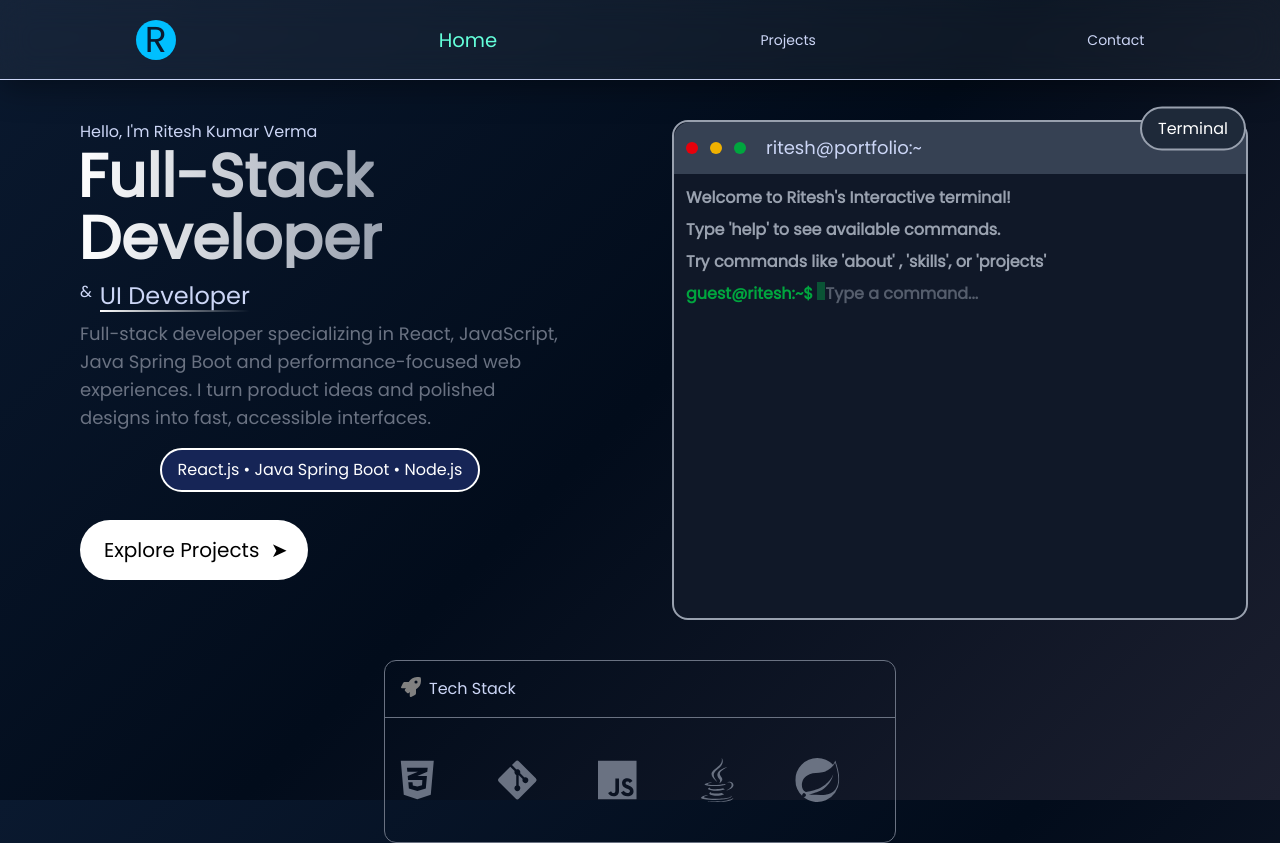
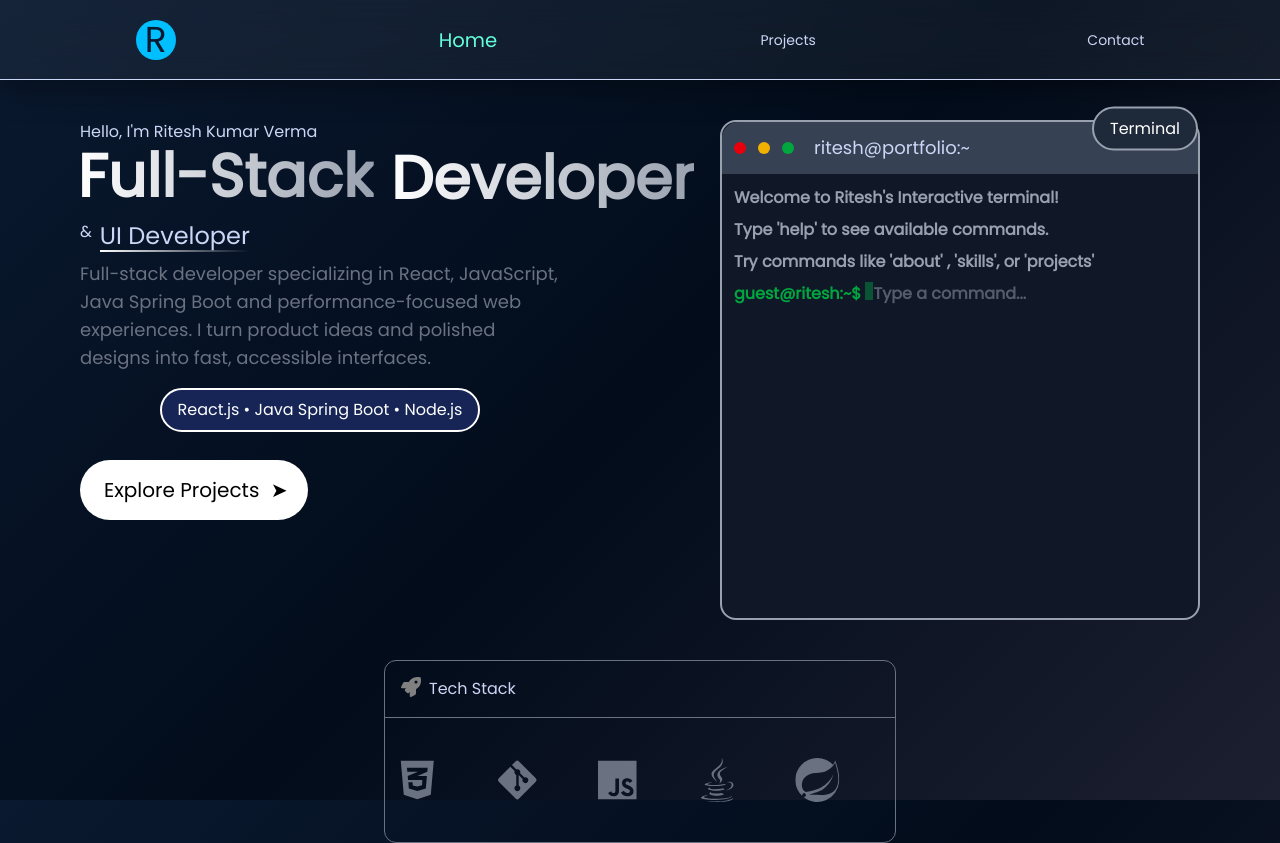
Before and after one commit to Ritesh-Kumar-Verma/myPortfolio, a React (Vite) app: page /myPortfolio/home in a window 1280 px wide. Built offline with nearby package versions, Linux system fonts and the light colour scheme.

Commit message:
fixed word breaking issue in title

```diff
--- a/src/Components/Home.jsx
+++ b/src/Components/Home.jsx
@@ -128,9 +128,9 @@ const Home = () => {
             >
             ✨
             </motion.span> */}
-            <div className="w-full"> Hello, I'm Ritesh Kumar Verma</div>
+            <div className="w-full "> Hello, I'm Ritesh Kumar Verma</div>
 
-            <div className="w-full text-3xl lg:text-6xl ">
+            <div className="w-full text-3xl lg:text-6xl whitespace-nowrap">
               <motion.span
                 initial={{}}
                 animate={{ x: [0, -4, 0], y: [0, -10, 0] }}
@@ -204,9 +204,9 @@ const Home = () => {
         </div>
 
         {/* Terminal div  */}
-        <div className="flex justify-center w-9/10  ">
-          <div className="border-2 border-gray-400 flex flex-col h-[500px] rounded-2xl w-full  bg-gray-900 mb-10 ">
-            <div className="relative flex rounded-t-2xl  bg-gray-700 p-3 gap-3 items-center">
+        <div className="flex justify-center w-full  ">
+          <div className="border-2 border-gray-400 flex flex-col h-[500px] rounded-2xl lg:w-3/4 w-9/10  bg-gray-900 mb-10 ">
+            <div className="relative flex rounded-t-2xl  bg-gray-700 p-3 gap-3 items-center ">
               <motion.div
                 initial={{}}
                 animate={{ y: [0, 10, 0] }}
```
Also changed, not shown: 1 other file (tests, documents, lock files or other folders).
